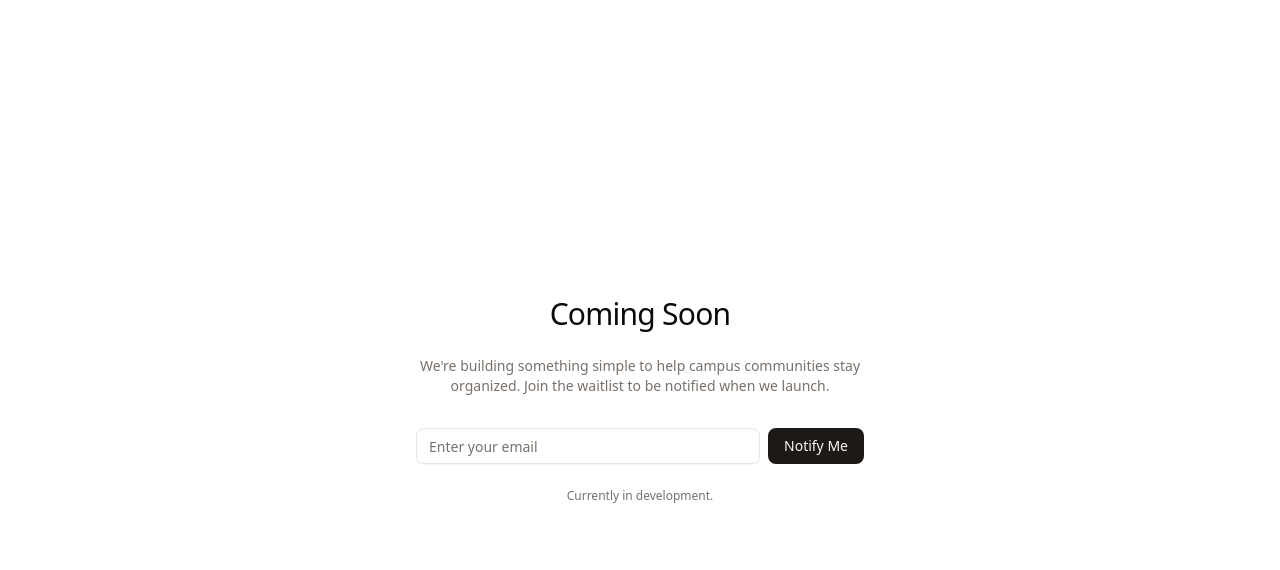
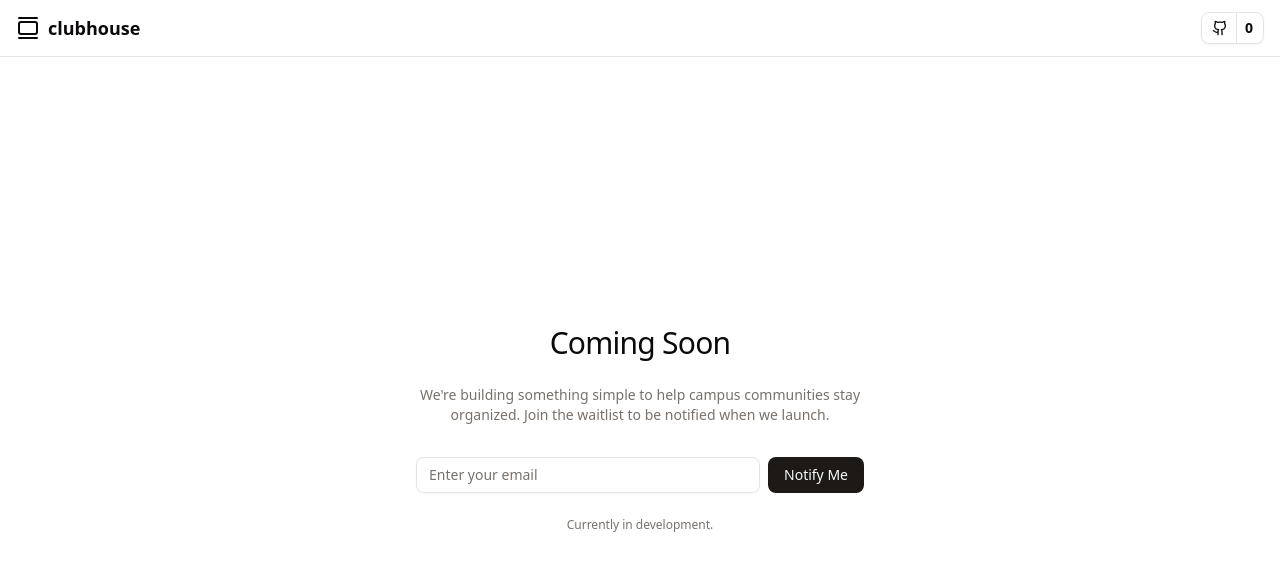
Before and after one commit to lokithor476/clubhouse, a Next.js app: page / in a window 1280 px wide. Shown: the top 570 px of the page. Built offline with nearby package versions, Linux system fonts and the light colour scheme.

Commit message:
chore: add site-header component

```diff
--- a/src/app/layout.tsx
+++ b/src/app/layout.tsx
@@ -1,3 +1,4 @@
+import { SiteHeader } from "@/components/site-header";
 import { ThemeProvider } from "@/components/theme-providers";
 import { cn } from "@/lib/utils";
 import "@/styles/globals.css";
@@ -16,6 +17,7 @@ export default function RootLayout({
           enableSystem
           disableTransitionOnChange
         >
+          <SiteHeader />
           <main className="flex flex-1 flex-col">{children}</main>
         </ThemeProvider>
       </body>
--- /dev/null
+++ b/src/components/site-header.tsx
@@ -0,0 +1,26 @@
+import { GalleryVertical, Github } from "lucide-react";
+import Link from "next/link";
+import { Button } from "@/components/ui/button";
+import { Separator } from "@/components/ui/separator";
+
+export async function SiteHeader() {
+  const starCount = "0";
+
+  return (
+    <header className="sticky top-0 z-50 w-full border-b bg-background">
+      <div className="container mx-auto flex h-14 items-center justify-between px-4">
+        <Link href="/" className="inline-flex items-center space-x-2">
+          <GalleryVertical className="mr-2" />
+          <h1 className="font-bold text-lg">clubhouse</h1>
+        </Link>
+        <Link href="#" target="_blank" rel="noopener noreferrer">
+          <Button variant="outline" size="sm">
+            <Github className="size-4" />
+            <Separator className="mx-0.5" orientation="vertical" />
+            <span className="font-semibold">{starCount}</span>
+          </Button>
+        </Link>
+      </div>
+    </header>
+  );
+}
```
Also changed, not shown: 1 other file (tests, documents, lock files or other folders).
